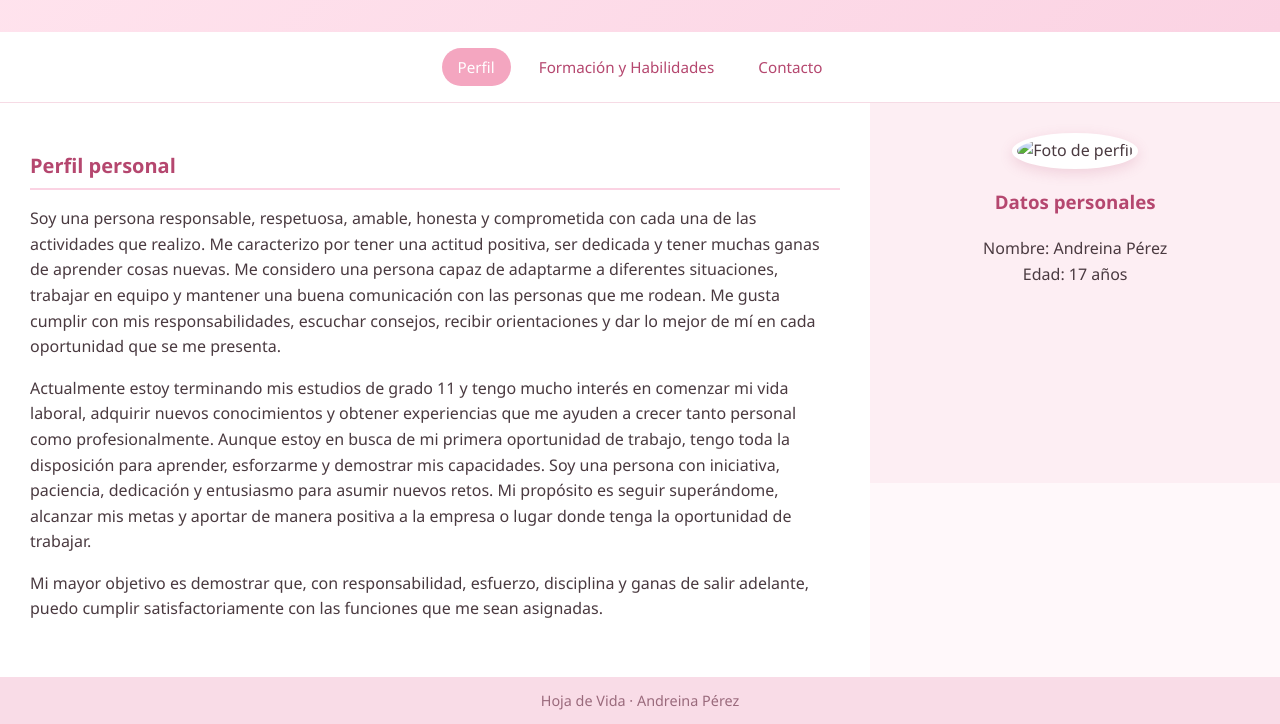
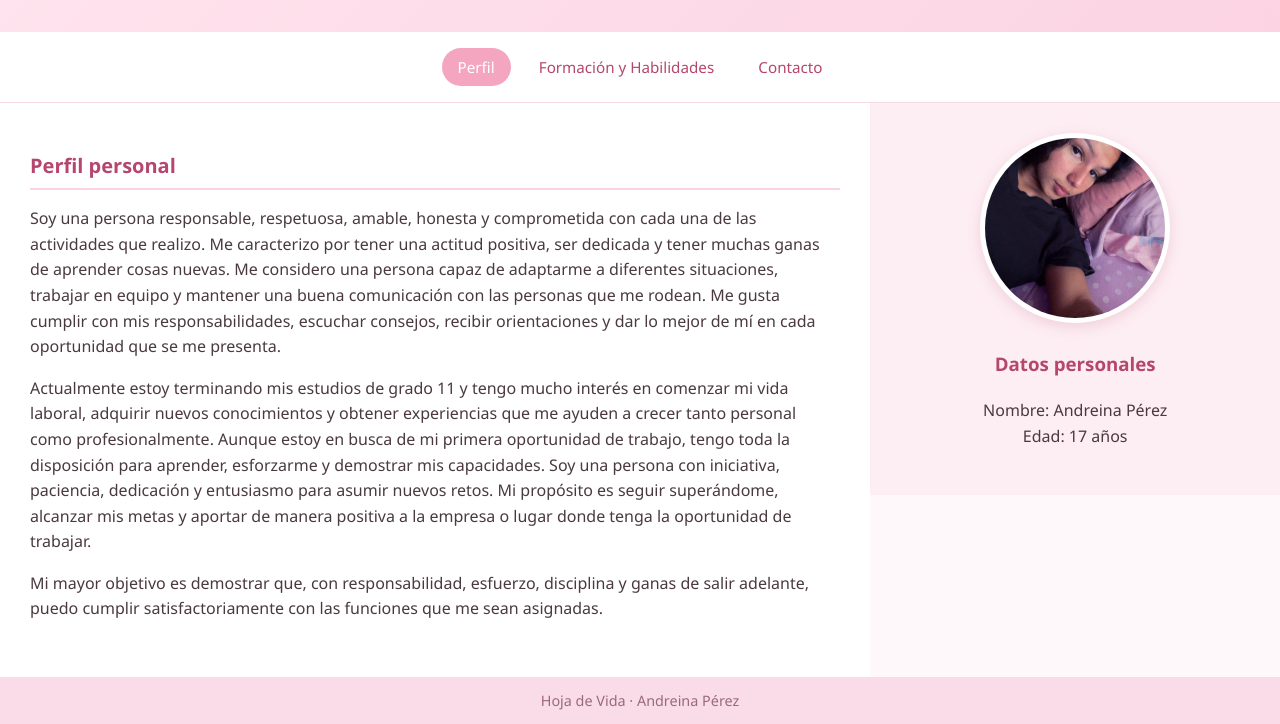
Before and after one commit to andreina-perez/Hoja-de-vida-andreina-perez, a plain HTML site: page index.html in a window 1280 px wide. Shown: the part 114-838 px from the top of the page. Drawn offline with Linux system fonts and the light colour scheme.

Commit message:
Change image format from JPEG to JPG

```diff
--- a/index.html
+++ b/index.html
@@ -28,7 +28,7 @@
   </section>
 
   <aside>
-    <img class="foto" src="img/foto1.jpeg" alt="Foto de perfil">
+    <img class="foto" src="img/foto1.jpg" alt="Foto de perfil">
     <h3>Datos personales</h3>
     <p>Nombre: Andreina Pérez<br>Edad: 17 años</p>
   </aside>
```
